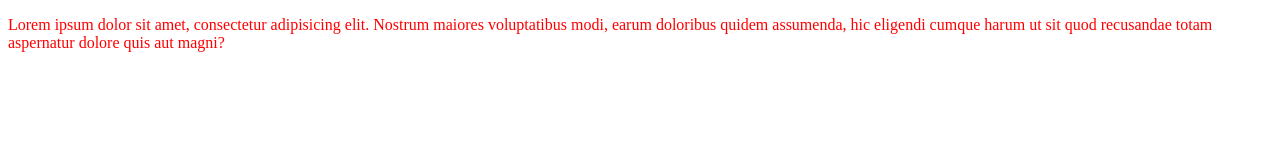
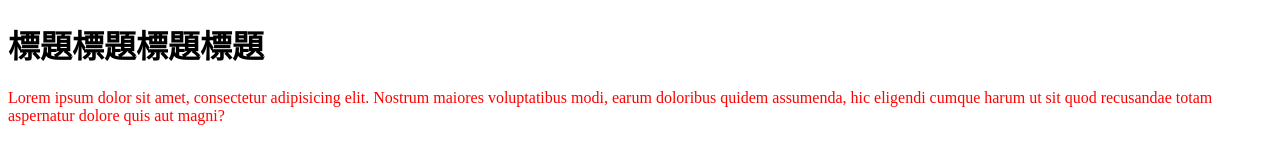
Before and after one commit to ChiayuPeng/gitproject_test, a plain HTML site: page index.html in a window 1280 px wide. Drawn offline with Linux system fonts and the light colour scheme.

Commit message:
新增大標

```diff
--- a/index.html
+++ b/index.html
@@ -9,6 +9,7 @@
 </head>
 
 <body>
+    <h1>標題標題標題標題</h1>
     <p>Lorem ipsum dolor sit amet, consectetur adipisicing elit. Nostrum maiores voluptatibus modi, earum doloribus
         quidem assumenda, hic eligendi cumque harum ut sit quod recusandae totam aspernatur dolore quis aut magni?</p>
 </body>
```
